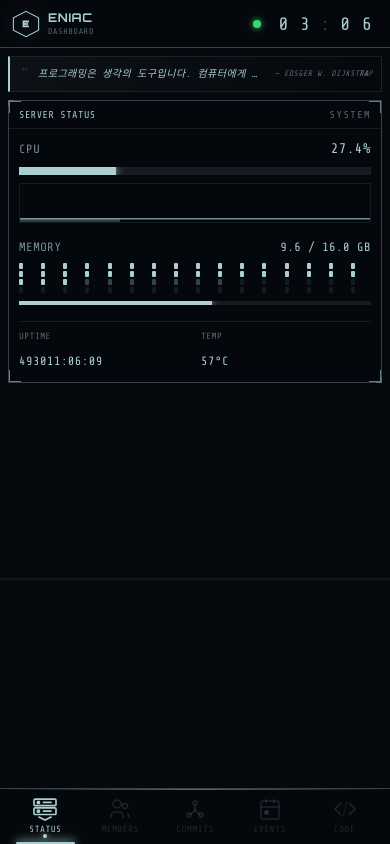
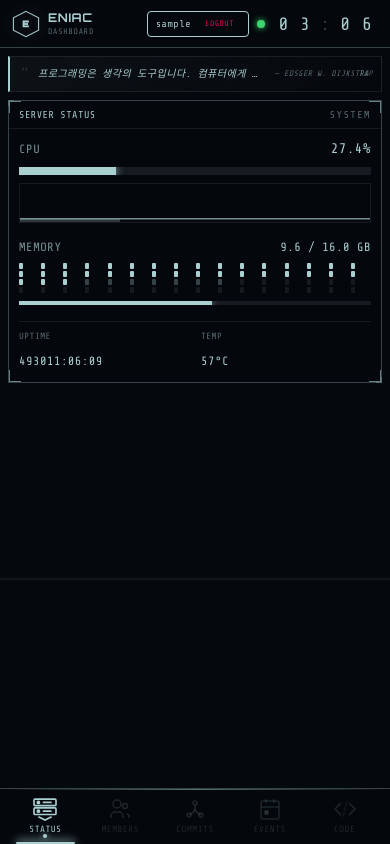
Before and after one commit to IksangJeong/ENIAC-Project, a Next.js app in the folder dashboard/: page / in a window 390 px wide. Built offline with nearby package versions, Linux system fonts and the light colour scheme; sample sign-in values are in the browser's storage.

Commit message:
feat: 로그인/ 회원가입
모바일 로그아웃 버튼 추가

```diff
--- a/dashboard/src/components/mobile/MobileHeader.tsx
+++ b/dashboard/src/components/mobile/MobileHeader.tsx
@@ -2,8 +2,10 @@
 
 import { motion } from 'framer-motion';
 import clsx from 'clsx';
+import { useRouter } from 'next/navigation';
 import { Clock } from '../ui/Clock';
 import { ConnectionStatus } from '../ui/StatusIndicator';
+import { useAuthStore } from '@/stores/authStore';
 
 interface MobileHeaderProps {
   isConnected?: boolean;
@@ -11,6 +13,19 @@ interface MobileHeaderProps {
 }
 
 export function MobileHeader({ isConnected = true, className }: MobileHeaderProps) {
+  const { user, logout } = useAuthStore();
+  const router = useRouter();
+
+  const handleLogout = async () => {
+    try {
+      await fetch('/api/auth/logout', { method: 'POST' });
+    } catch (error) {
+      console.error('Logout error:', error);
+    }
+    logout();
+    router.push('/auth/login');
+  };
+
   return (
     <motion.header
       className={clsx(
@@ -75,11 +90,21 @@ export function MobileHeader({ isConnected = true, className }: MobileHeaderProp
         </div>
       </div>
 
-      {/* Center - Connection Status */}
-      <ConnectionStatus isConnected={isConnected} className="hidden sm:flex" />
+      {/* Right - User Info & Clock */}
+      <div className="flex items-center gap-2">
+        {/* User Info */}
+        {user && (
+          <div className="flex items-center gap-2 px-2 py-1 rounded border border-[var(--color-primary-dim)] bg-[var(--color-bg-darker)] text-[10px]">
+            <span className="text-[var(--color-primary)]">{user.username}</span>
+            <button
+              onClick={handleLogout}
+              className="px-1.5 py-0.5 text-[8px] rounded bg-[var(--color-error-dim)] text-[var(--color-error)] hover:bg-[var(--color-error)] hover:text-white transition-colors"
+            >
+              LOGOUT
+            </button>
+          </div>
+        )}
 
-      {/* Right - Clock */}
-      <div className="flex items-center gap-3">
         <div className="sm:hidden">
           {/* Mobile: Small connection dot only */}
           <div
```
